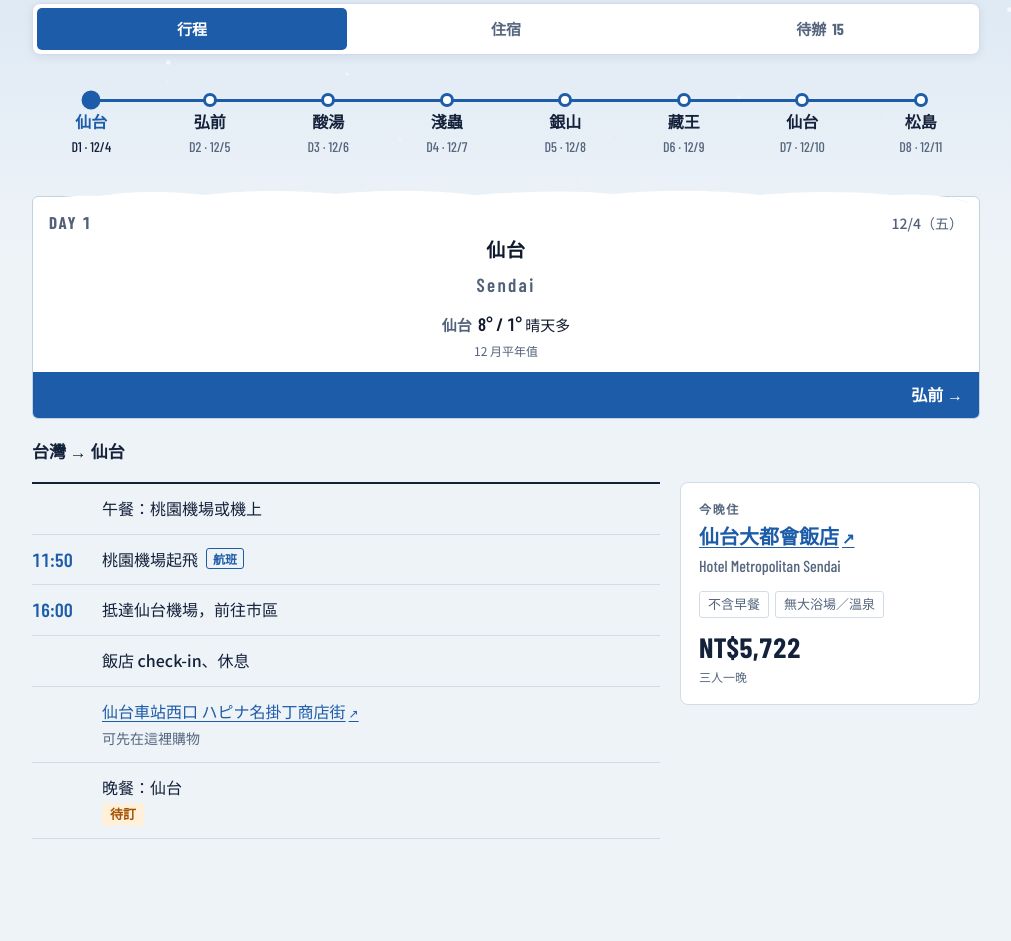
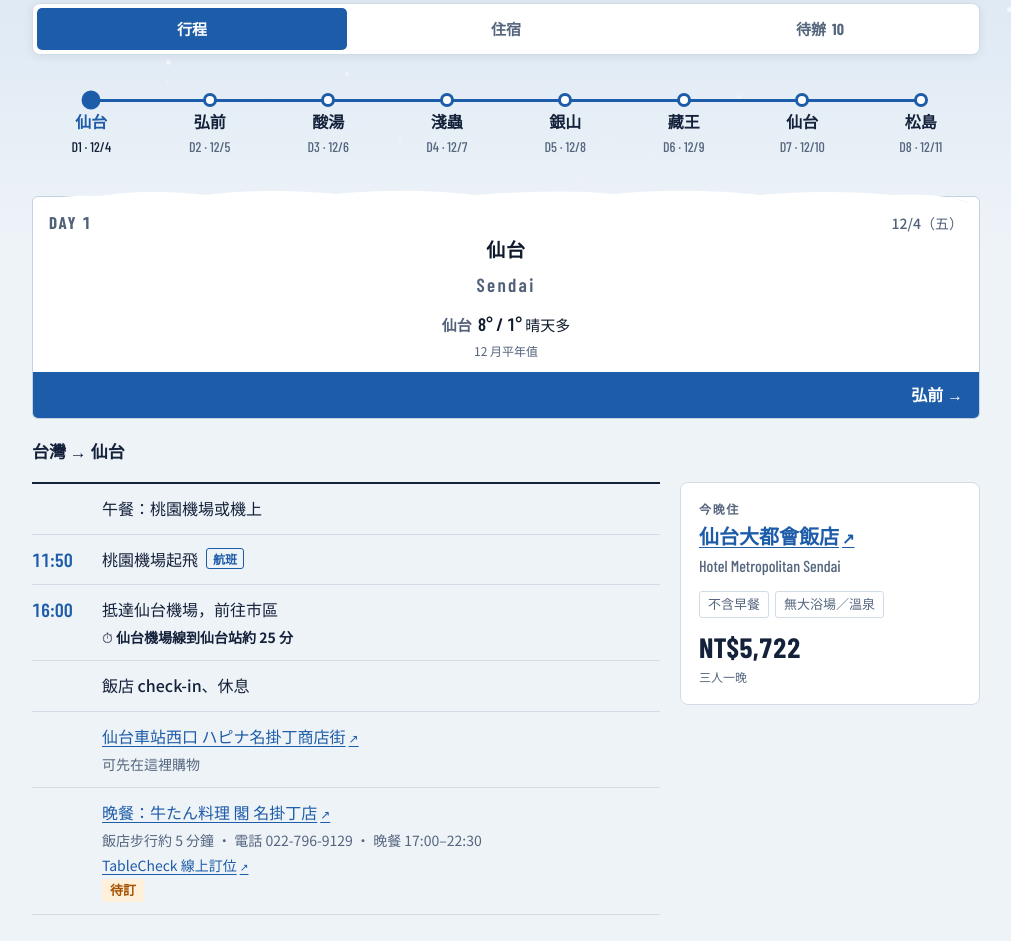
Before and after one commit to lanoruwu/tohoku_2026, a plain HTML site: page index.html in a window 1280 px wide. Shown: the part 171-1112 px from the top of the page, without its empty margins (134-1145 px from the left). Before the commit the page ends 1066 px from the top, so only its background shows below. Drawn offline with nearby package versions, Linux system fonts and the light colour scheme.

Commit message:
Add files via upload

```diff
--- a/index.html
+++ b/index.html
@@ -160,6 +160,8 @@ button { touch-action: manipulation; }
 .what { font-size: 16px; font-weight: 500; }
 .mode { display: inline-block; margin-left: 8px; padding: 0 6px; font-size: 12px; font-weight: 700; line-height: 1.6; color: var(--accent); border: 1px solid currentColor; border-radius: 3px; vertical-align: 2px; white-space: nowrap; }
 .note { font-size: 14px; color: var(--muted); }
+.dur { font-size: 14px; font-weight: 700; color: var(--ink); }
+.dur::before { content: "⏱ "; font-weight: 400; }
 .book { font-size: 13px; font-weight: 700; color: var(--warn); background: var(--warn-soft); padding: 1px 8px; border-radius: 3px; }
 .book.ok { color: var(--accent); background: var(--accent-soft); }
 .pin { color: var(--accent); text-decoration: underline; text-decoration-thickness: 1px; text-underline-offset: 3px; }
@@ -294,31 +296,32 @@ const DAYS = [
     items: [
       { text: '午餐：桃園機場或機上' },
       { t: '11:50', text: '桃園機場起飛', mode: '航班' },
-      { t: '16:00', text: '抵達仙台機場，前往市區' },
+      { t: '16:00', text: '抵達仙台機場，前往市區', dur: '仙台機場線到仙台站約 25 分' },
       { text: '飯店 check-in、休息' },
       { text: '仙台車站西口 ハピナ名掛丁商店街', note: '可先在這裡購物', map: 'ハピナ名掛丁商店街 仙台' },
-      { text: '晚餐：仙台', book: '待訂' }
+      { text: '晚餐：牛たん料理 閣 名掛丁店', note: '飯店步行約 5 分鐘 · 電話 022-796-9129 · 晚餐 17:00–22:30', map: '牛たん料理 閣 名掛丁店', url: 'https://www.tablecheck.com/ja/shops/nakakecho/reserve', urlText: 'TableCheck 線上訂位', book: '待訂' }
     ],
     stay: { name: '仙台大都會飯店', en: 'Hotel Metropolitan Sendai', meal: '不含早餐', bath: '無大浴場／溫泉', twd: 5722 } },
   { d: '12/5', w: '六', stop: '弘前', sign: '弘前', roma: 'Hirosaki', route: '仙台 → 弘前 → 青森', theme: '', wx: [{ p: '弘前', lat: 40.607, lon: 140.464, hi: 4, lo: -2, sky: '雨雪天多' }, { p: '青森', lat: 40.829, lon: 140.734, hi: 5, lo: -1, sky: '雨雪天多' }],
     items: [
       { text: '早餐：自理' },
-      { text: '東北新幹線 仙台 → 新青森', mode: '新幹線', book: '11/5 開放訂票' },
-      { t: '10:00', text: '新青森取車', mode: '租車', book: '已訂（12/5–8）', ok: true },
+      { t: '08:05', text: 'はやぶさ 1 號 仙台 → 新青森', mode: '新幹線', dur: '09:49 抵達新青森', note: '6 號車 13A、13B、13C · 三人 ¥34,920', book: '已訂', ok: true },
+      { t: '10:00', text: '新青森取車', mode: '租車', note: '取車店：青森市石江 2-9-1 · 費用 ¥28,930', map: '青森県青森市石江2丁目9-1', book: '已訂（12/5–8）', ok: true },
+      { text: '開車前往弘前', mode: '開車', dur: '約 45 分' },
       { text: '午餐：弘前（待定）' },
       { text: '弘前公園', map: '弘前公園' },
       { t: '傍晚', text: '弘前公園「冬に咲くさくら」冬季櫻花點燈', note: '以 2026/27 年度活動公告為準' },
       { text: '晚餐：菊富士 本店', note: '推薦帆立の焼き味噌', map: '菊富士 本店 弘前' },
-      { t: '晚上', text: '返回青森市區', mode: '開車' }
+      { t: '晚上', text: '返回青森市區', mode: '開車', dur: '約 50 分' }
     ],
     stay: { name: '青森中央飯店', en: 'Aomori Center Hotel', meal: '含早餐', bath: '有大浴場／溫泉', jpy: 24444 } },
   { d: '12/6', w: '日', stop: '酸湯', sign: '八甲田・酸湯', roma: 'Hakkōda · Sukayu', route: '青森 → 八甲田 → 酸湯溫泉', theme: '', wx: [{ p: '酸湯', lat: 40.649, lon: 140.849, hi: -2, lo: -8, sky: '下雪天多' }],
     items: [
       { text: '早餐：飯店' },
-      { t: '09:30', text: '出發往八甲田', mode: '開車' },
+      { t: '09:30', text: '出發往八甲田', mode: '開車', dur: '到纜車站約 40 分' },
       { t: '10:30', t2: '13:00', text: '八甲田山／八甲田纜車', note: '看天候、纜車運行狀況調整', map: '八甲田ロープウェー' },
       { text: '午餐：八甲田（待定）' },
-      { t: '14:30', text: '前往酸湯溫泉', mode: '開車' },
+      { t: '14:30', text: '前往酸湯溫泉', mode: '開車', dur: '約 10 分' },
       { text: '酸湯「ヒバ千人風呂」', note: '全木造大浴場', map: '酸ヶ湯温泉' },
       { text: '晚餐：飯店' }
     ],
@@ -329,40 +332,43 @@ const DAYS = [
       { t: '早上', text: '泡千人風呂' },
       { kind: 'opt', text: '十和田湖短暫看景、拍照', note: '天候、路況都好才去，封路機率很高', map: '十和田湖' },
       { text: '午餐：途中（待定）' },
+      { text: '開車前往淺蟲', mode: '開車', dur: '直行約 1 小時；繞十和田湖約 3 小時' },
       { text: '淺蟲海岸散策，看陸奧灣', map: '浅虫温泉 海岸' },
       { text: '晚餐：飯店' }
     ],
     stay: { name: '絕景之宿 淺蟲櫻花觀光酒店', en: 'Grand Views Asamushi Sakura Kanko Hotel', meal: '含早晚餐', bath: '有大浴場／溫泉', jpy: 45920 } },
   { d: '12/8', w: '二', stop: '銀山', sign: '銀山溫泉', roma: 'Ginzan Onsen', route: '淺蟲 → 仙台 → 銀山溫泉', theme: '', wx: [{ p: '銀山', lat: 38.571, lon: 140.530, hi: 4, lo: -2, sky: '雨雪天多' }],
     items: [
-      { kind: 'warn', text: '交通約 4 小時，不能太晚出發' },
+      { kind: 'warn', text: '純交通約 5 小時，加上等車、轉乘會更久，不能太晚出發' },
       { text: '早餐：飯店' },
-      { t: '09:00', text: '新青森還車', mode: '租車', book: '已訂（12/5–8）', ok: true },
-      { text: '東北新幹線 新青森 → 仙台', mode: '新幹線', book: '11/8 開放訂票' },
-      { text: '午餐：移動途中（待定）' },
-      { text: 'JR 仙台 → 羽前千歲 → 大石田', mode: 'JR', book: '確認要不要先訂' },
-      { text: '古山閣接駁巴士 → 銀山溫泉', mode: '巴士', book: '需先詢問並預訂' },
+      { t: '09:00', text: '新青森還車', mode: '租車', dur: '淺蟲開到新青森約 30 分，08:20 前出發', note: '還車店：青森市石江 2-9-1', map: '青森県青森市石江2丁目9-1', book: '已訂（12/5–8）', ok: true },
+      { t: '09:53', text: 'はやぶさ 14 號 新青森 → 仙台', mode: '新幹線', dur: '11:29 抵達仙台', note: '6 號車 9A、9B、9C · 三人 ¥34,320', book: '已訂', ok: true },
+      { text: '午餐：移動途中（待定）', note: '仙台站轉車只有 23 分，可買車站便當在車上吃' },
+      { t: '11:52', text: 'JR 仙山線 仙台 → 羽前千歲', mode: 'JR', dur: '13:21 抵達', note: '普通車免指定席，現場買票或刷 Suica，建議早點排隊' },
+      { t: '13:38', text: 'JR 奧羽本線 羽前千歲 → 大石田', mode: 'JR', dur: '14:21 抵達' },
+      { t: '15:30', text: '古山閣接駁巴士 → 銀山溫泉', mode: '巴士', dur: '約 40 分', note: '大型行李要寄放在大石田站置物櫃', book: '已訂', ok: true },
       { text: '晚餐：飯店' }
     ],
     stay: { name: '古山閣', meal: '含早晚餐', bath: '有溫泉', jpy: 79650, pay: '現金付款', q: '銀山温泉 古山閣' } },
   { d: '12/9', w: '三', stop: '藏王', sign: '藏王溫泉', roma: 'Zaō Onsen', route: '銀山溫泉 → 藏王溫泉', theme: '', wx: [{ p: '藏王', lat: 38.167, lon: 140.397, hi: 2, lo: -5, sky: '下雪天多', est: true }],
     items: [
       { text: '早餐：飯店' },
-      { t: '上午', text: '銀山溫泉散策、泡湯', map: '銀山温泉' },
-      { text: '前往藏王溫泉', mode: 'JR' },
-      { text: '五感の湯接駁車 → 藏王溫泉', mode: '巴士', book: '需先詢問' },
+      { t: '早上', text: '銀山溫泉散策、泡湯', map: '銀山温泉' },
+      { t: '09:40', text: '古山閣接駁巴士 → 大石田站', mode: '巴士', dur: '約 40 分', book: '已訂', ok: true },
+      { text: 'JR 大石田 → 山形', mode: 'JR', dur: 'つばさ約 40 分' },
+      { text: '巴士 山形站 → 藏王溫泉', mode: '巴士', dur: '約 40 分', note: '在山形站買巴士來回＋纜車套票' },
       { text: '午餐：待定' },
       { t: '下午', kind: 'opt', text: '藏王樹冰、搭纜車看雪景', note: '看天候和纜車，天候不好就放棄', map: '蔵王ロープウェイ' },
       { text: '藏王溫泉街散策、泡湯', map: '蔵王温泉' },
       { text: '晚餐：飯店' }
     ],
-    stay: { name: '藏王溫泉 五感の湯', meal: '含早晚餐', twd: 9976, q: '蔵王温泉 五感の湯' } },
+    stay: { name: '藏王溫泉 五感の湯つるや', meal: '含早晚餐', jpy: 49500, q: '蔵王温泉 五感の湯つるや' } },
   { d: '12/10', w: '四', stop: '仙台', sign: '仙台', roma: 'Sendai', route: '藏王 → 仙台', theme: '', wx: [{ p: '仙台', lat: 38.260, lon: 140.882, hi: 8, lo: 1, sky: '晴天多' }],
     items: [
       { text: '早餐：飯店' },
-      { t: '上午', text: '藏王溫泉街散策、足湯', map: '蔵王温泉 足湯' },
-      { text: '五感の湯接駁車（回程）', mode: '巴士', book: '需先詢問' },
-      { text: '返回仙台', mode: 'JR' },
+      { t: '早上', text: '藏王溫泉街散策、足湯', map: '蔵王温泉 足湯' },
+      { t: '10:00', text: '退房，巴士 藏王溫泉 → 山形站', mode: '巴士', dur: '約 40 分', note: '用套票的回程' },
+      { text: 'JR 山形 → 仙台', mode: 'JR', dur: '仙山線約 1.5 小時' },
       { text: '午餐：待定' },
       { t: '下午', text: '仙台車站周邊逛街購物', map: '仙台駅' },
       { text: '晚餐：待定' }
@@ -371,11 +377,11 @@ const DAYS = [
   { d: '12/11', w: '五', stop: '松島', sign: '松島', roma: 'Matsushima', route: '仙台 → 松島 → 台灣', theme: '', wx: [{ p: '松島', lat: 38.371, lon: 141.060, hi: 8, lo: 1, sky: '晴天多' }],
     items: [
       { text: '早餐：自理' },
-      { text: '仙台出發前往松島' },
+      { text: '仙台出發前往松島', mode: 'JR', dur: '仙石線約 40 分' },
       { text: '松島灣散策、五大堂、松島商店街', note: '買伴手禮', map: '松島 五大堂' },
       { kind: 'opt', text: '松島灣遊覽船（約 50 分鐘）', note: '看媽媽體力，不舒服就不搭', map: '松島島巡り観光船' },
       { text: '午餐：松島海鮮' },
-      { t: '12:30', t2: '14:00', text: '離開松島，前往仙台機場' },
+      { t: '12:30', t2: '14:00', text: '離開松島，前往仙台機場', dur: '經仙台站轉機場線約 1–1.5 小時' },
       { t: '17:25', text: '仙台機場起飛', mode: '航班' },
       { t: '20:35', text: '抵達桃園', mode: '航班' }
     ],
@@ -383,12 +389,7 @@ const DAYS = [
 ];
 
 const TODOS = [
-  { id: 'shinkansen-out', text: '訂新幹線 仙台 → 新青森', day: 1, opens: '2026-11-05' },
-  { id: 'shinkansen-back', text: '訂新幹線 新青森 → 仙台', day: 4, opens: '2026-11-08' },
-  { id: 'jr-oishida', text: '確認 JR 仙台 → 大石田要不要先訂', day: 4 },
-  { id: 'kozankaku-bus', text: '預約古山閣接駁巴士', day: 4 },
-  { id: 'zao-shuttle', text: '詢問五感の湯接駁車（Day 6 去程、Day 7 回程）', day: 5 },
-  { id: 'day1-dinner', text: '訂 Day 1 晚餐', day: 0 },
+  { id: 'day1-dinner', text: '訂 Day 1 晚餐：閣 名掛丁店（TableCheck 線上訂位）', day: 0 },
   { id: 'day2-lunch', text: '確認 Day 2 午餐（弘前）', day: 1 },
   { id: 'day3-lunch', text: '確認 Day 3 午餐（八甲田）', day: 2 },
   { id: 'day4-lunch', text: '確認 Day 4 午餐（往淺蟲途中）', day: 3 },
@@ -439,7 +440,9 @@ function itemHTML(it) {
   }
   return `<li class="${it.kind || ''}">${t}<div class="c">` +
     `<div class="what">${it.kind === 'opt' ? '<span class="opt-lbl">可略</span>' : ''}${it.map ? `<a class="pin" href="${mapUrl(it.map)}" target="_blank" rel="noopener">${esc(it.text)}<span class="arr">↗</span></a>` : esc(it.text)}${it.mode ? `<span class="mode">${esc(it.mode)}</span>` : ''}</div>` +
+    (it.dur ? `<div class="dur">${esc(it.dur)}</div>` : '') +
     (it.note ? `<div class="note">${esc(it.note)}</div>` : '') +
+    (it.url ? `<div class="note"><a class="pin" href="${esc(it.url)}" target="_blank" rel="noopener">${esc(it.urlText || '開啟連結')}<span class="arr">↗</span></a></div>` : '') +
     (it.book ? `<span class="book${it.ok ? ' ok' : ''}">${esc(it.book)}</span>` : '') +
     `</div></li>`;
 }
```
